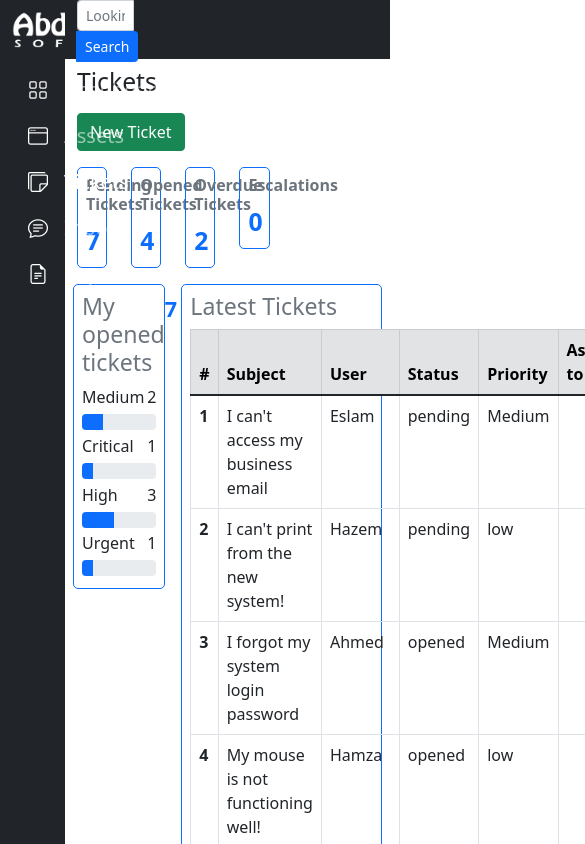
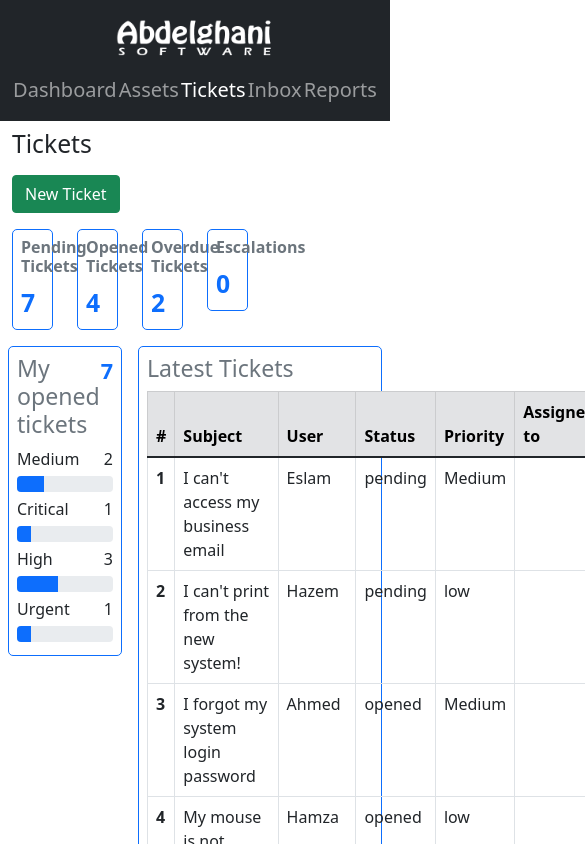
Before and after one commit to Abdelghani-Adel/I.T_Manager, a React (Create React App) app: page /tickets/dashboard in a window 390 px wide. Shown: the top 844 px of the page, 585 px wide, since content can reach past the window. Built offline with nearby package versions, Linux system fonts and the light colour scheme.

Commit message:
start editing the responsiveness of the components

```diff
--- a/src/App.js
+++ b/src/App.js
@@ -1,5 +1,7 @@
 import MainHeader from "./Components/MainHeader/MainHeader";
+import NavBar from "./Components/Sidebar/NavBar/NavBar";
 import Sidebar from "./Components/Sidebar/Sidebar";
+import TopBar from "./Components/TopBar/TopBar";
 import AppWrapper from "./Components/UI/Wrapper/AppWrapper";
 import RenderRoutes from "./Routes/RenderRoutes";
 import ROUTES from "./Routes/Routes";
@@ -7,9 +9,9 @@ import ROUTES from "./Routes/Routes";
 function App() {
   return (
     <AppWrapper>
-      <Sidebar className="col-2" />
-      <div className="col-10">
-        <MainHeader className="row" />
+      <NavBar className="col-12 col-lg-2" />
+      <div className="col-12 col-lg-10">
+        <MainHeader className="row d-none d-lg-flex" />
         <RenderRoutes routes={ROUTES} />
       </div>
     </AppWrapper>
--- a/src/Components/Sidebar/Logo/Logo.js
+++ b/src/Components/Logo/Logo.js
@@ -1,10 +1,10 @@
 import { Link } from "react-router-dom";
 import classes from "./Logo.module.css";
-import brand from "../../../Assets/Images/Brand.png";
+import brand from "../../Assets/Images/Brand.png";
 
 const Logo = (props) => {
   return (
-    <div className={`brand text-center ${classes.logo}`}>
+    <div className={`brand text-center w-100 ${classes.logo}`}>
       <Link to="/">
         <img src={brand} className="h-100" alt="" />
       </Link>
--- /dev/null
+++ b/src/Components/Sidebar/NavBar/NavBar.js
@@ -0,0 +1,21 @@
+import Logo from "../../Logo/Logo";
+import NavBarItem from "./NavBarItem";
+
+const NavBar = (props) => {
+  return (
+    <nav
+      className={`${props.className} navbar navbar-dark bg-dark align-items-start`}
+    >
+      <Logo />
+      <ul className="navbar-nav flex-row flex-lg-column w-100 justify-content-around">
+        <NavBarItem path="/dashboard" title="Dashboard" icon="grid" />
+        <NavBarItem path="/assets" title="Assets" icon="window" />
+        <NavBarItem path="/tickets" title="Tickets" icon="stickies" />
+        <NavBarItem path="/inbox" title="Inbox" icon="chat-text" />
+        <NavBarItem path="/reports" title="Reports" icon="file-earmark-text" />
+      </ul>
+    </nav>
+  );
+};
+
+export default NavBar;
--- a/src/Components/Sidebar/SideNav/SideNavItem.js
+++ b/src/Components/Sidebar/NavBar/NavBarItem.js
@@ -1,9 +1,11 @@
 import { NavLink } from "react-router-dom";
 
-const SideNavItem = (props) => {
+const NavBarItem = (props) => {
   return (
     <li className="nav-item d-flex align-items-center fs-5">
-      <i className={`bi bi-${props.icon} me-3 ms-3`}></i>
+      <i
+        className={`bi bi-${props.icon} me-3 ms-3 text-secondary d-none d-lg-block`}
+      ></i>
       <NavLink activeClassName="active" className="nav-link" to={props.path}>
         {props.title}
       </NavLink>
@@ -11,4 +13,4 @@ const SideNavItem = (props) => {
   );
 };
 
-export default SideNavItem;
+export default NavBarItem;
--- a/src/Components/Sidebar/SideNav/SideNav.js
+++ /dev/null
@@ -1,17 +0,0 @@
-import SideNavItem from "./SideNavItem";
-
-const SideNav = () => {
-  return (
-    <nav className="navbar navbar-dark">
-      <ul className="navbar-nav w-100">
-        <SideNavItem path="/dashboard" title="Dashboard" icon="grid" />
-        <SideNavItem path="/assets" title="Assets" icon="window" />
-        <SideNavItem path="/tickets" title="Tickets" icon="stickies" />
-        <SideNavItem path="/inbox" title="Inbox" icon="chat-text" />
-        <SideNavItem path="/reports" title="Reports" icon="file-earmark-text" />
-      </ul>
-    </nav>
-  );
-};
-
-export default SideNav;
--- a/src/Components/Sidebar/Sidebar.js
+++ b/src/Components/Sidebar/Sidebar.js
@@ -1,11 +1,11 @@
-import Logo from "./Logo/Logo";
-import SideNav from "./SideNav/SideNav";
+import Logo from "../Logo/Logo";
+import NavBar from "./NavBar/NavBar";
 
 const Sidebar = (props) => {
   return (
-    <div className={`${props.className} bg-dark text-white`}>
+    <div className={`${props.className} side-bar bg-dark text-white`}>
       <Logo />
-      <SideNav />
+      <NavBar />
     </div>
   );
 };
--- /dev/null
+++ b/src/Components/TopBar/TopBar.js
@@ -0,0 +1,52 @@
+import Brand from "../Logo/Logo";
+import NavBar from "../Sidebar/NavBar/NavBar";
+
+const TopBar = (props) => {
+  return (
+    <nav class={`${props.className} navbar navbar-light bg-dark`}>
+      <div class="container-fluid">
+        <Brand />
+
+        <div class="collapse navbar-collapse">
+          <NavBar />
+          {/* <ul class="navbar-nav me-auto mb-2 mb-lg-0">
+            <li class="nav-item">
+              <a class="nav-link active" aria-current="page" href="#">
+                Home
+              </a>
+            </li>
+            <li class="nav-item">
+              <a class="nav-link" href="#">
+                Link
+              </a>
+            </li>
+            <li class="nav-item dropdown">
+              <a
+                class="nav-link dropdown-toggle"
+                href="#"
+                id="navbarDropdown"
+                role="button"
+                data-bs-toggle="dropdown"
+                aria-expanded="false"
+              >
+                Dropdown
+              </a>
+            </li>
+            <li class="nav-item">
+              <a
+                class="nav-link disabled"
+                href="#"
+                tabindex="-1"
+                aria-disabled="true"
+              >
+                Disabled
+              </a>
+            </li>
+          </ul> */}
+        </div>
+      </div>
+    </nav>
+  );
+};
+
+export default TopBar;
--- a/src/Pages/TicketsPage/TicketsPage.js
+++ b/src/Pages/TicketsPage/TicketsPage.js
@@ -4,7 +4,7 @@ const TicketsPage = (props) => {
   return (
     // START FIXED CONTENT
     <div className="row">
-      <h2 className="my-2">Tickets</h2>
+      <h2 className="my-2 fs-sm-1 fs-md-6">Tickets</h2>
       <div className="actions my-2">
         <button className="btn btn-success" role="button">
           New Ticket
--- a/src/index.js
+++ b/src/index.js
@@ -5,6 +5,7 @@ import { Provider } from "react-redux";
 import reduxStore from "./Redux/reduxStore";
 import App from "./App";
 import "./Styles/utilities.css";
+import "./Styles/navbar.css";
 
 const root = ReactDOM.createRoot(document.getElementById("root"));
 root.render(
```
Also changed, not shown: src/Components/Logo/Logo.module.css (renamed from src/Components/Sidebar/Logo/Logo.module.css), src/Styles/navbar.css (added).
